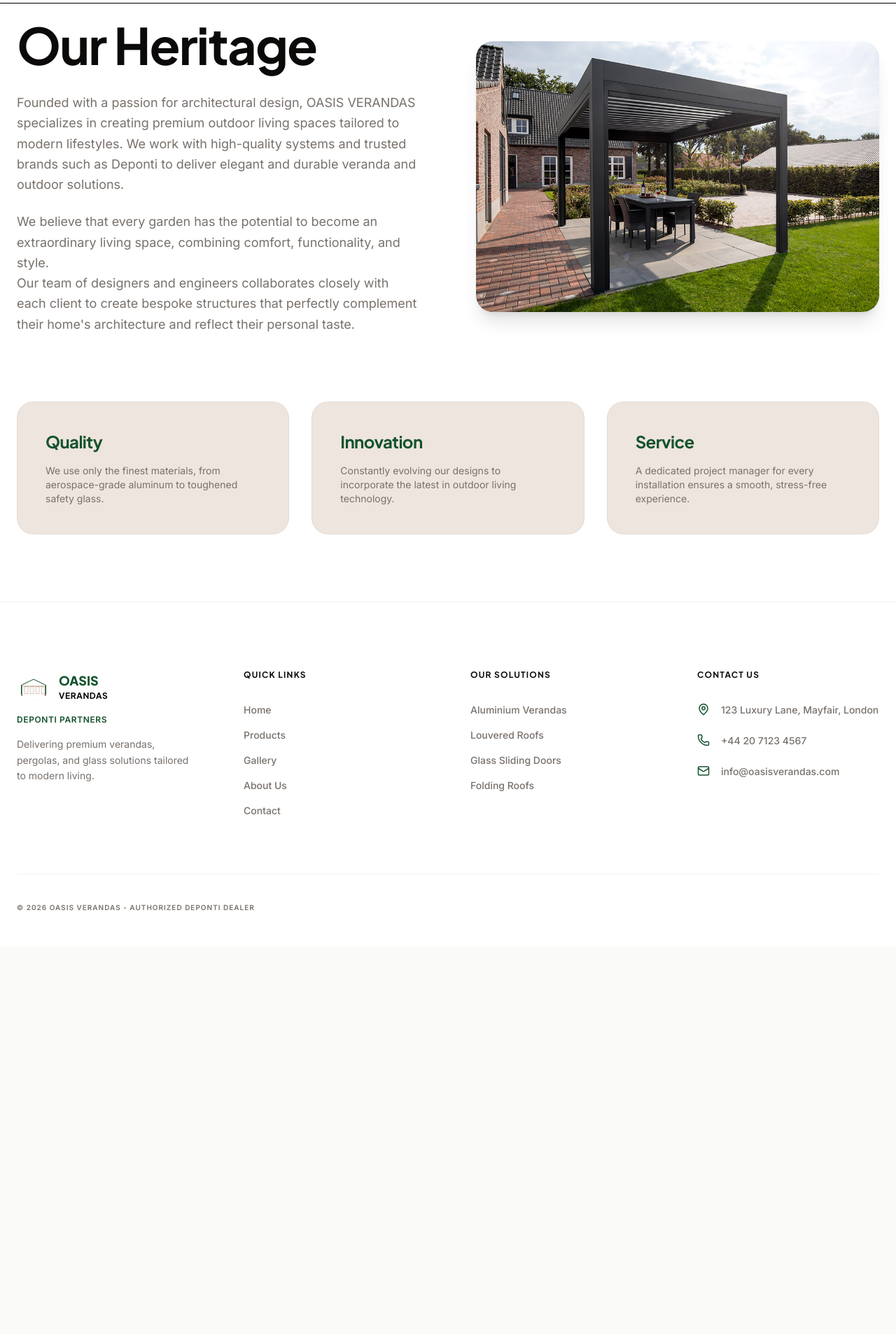
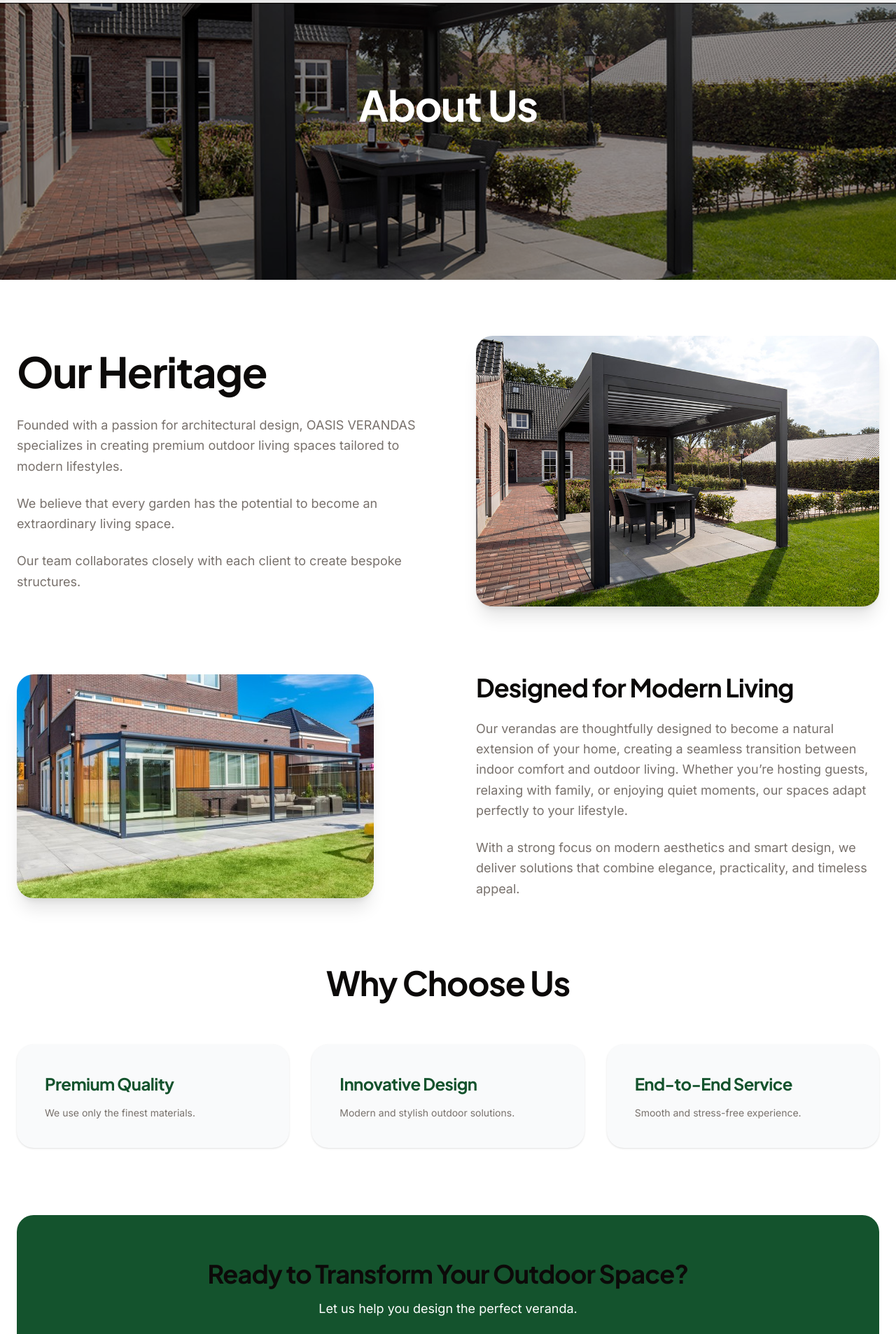
Before and after one commit to Harminder-3008/outdoors, a React (Vite) app: page /about in a window 1280 px wide. Shown: the part 100-2007 px from the top of the page at 70% size. Before the commit the page ends 1453 px from the top, so only its background shows below. Built offline with nearby package versions, Linux system fonts and the light colour scheme.

Commit message:
fix some chnges

```diff
--- a/src/pages/About.tsx
+++ b/src/pages/About.tsx
@@ -1,35 +1,128 @@
 import slider3Img from '../assets/images/Slider 3.jpg';
+import slider2Img from '../assets/AVimages/Bosco veranda.jpg';
+import { Link } from "react-router-dom";
 
 export const About = () => (
-  <div className="pt-32 pb-24 bg-white">
-    <div className="max-w-7xl mx-auto px-6">
+  <div className="bg-white">
+
+    {/* ================= HERO ================= */}
+    <div className="relative w-full h-[350px] md:h-[500px]">
+      <img
+        src={slider3Img}   // ✅ Hero image
+        className="w-full h-full object-cover"
+        alt="About Banner"
+      />
+      <div className="absolute inset-0 bg-black/40 flex items-center justify-center">
+        <h1 className="text-4xl md:text-6xl font-bold text-white">
+          About Us
+        </h1>
+      </div>
+    </div>
+
+    <div className="max-w-7xl mx-auto px-6 py-20">
+
+      {/* ================= OUR HERITAGE ================= */}
       <div className="grid grid-cols-1 lg:grid-cols-2 gap-20 items-center mb-24">
+
         <div>
-          <h1 className="text-5xl md:text-7xl font-display font-bold text-dark mb-8">Our Heritage</h1>
+          <h2 className="text-5xl md:text-6xl font-bold text-dark mb-8">
+            Our Heritage
+          </h2>
+
           <p className="text-muted text-lg leading-relaxed mb-6">
-          Founded with a passion for architectural design, OASIS VERANDAS specializes in creating premium outdoor living spaces tailored to modern lifestyles. We work with high-quality systems and trusted brands such as Deponti to deliver elegant and durable veranda and outdoor solutions.
+            Founded with a passion for architectural design, OASIS VERANDAS specializes in creating premium outdoor living spaces tailored to modern lifestyles.
+          </p>
+
+          <p className="text-muted text-lg leading-relaxed mb-6">
+            We believe that every garden has the potential to become an extraordinary living space.
           </p>
 
           <p className="text-muted text-lg leading-relaxed">
-We believe that every garden has the potential to become an extraordinary living space, combining comfort, functionality, and style.</p>
+            Our team collaborates closely with each client to create bespoke structures.
+          </p>
+        </div>
+
+        <img
+          src={slider3Img}   // ✅ Heritage image
+          alt="About Us"
+          className="rounded-3xl shadow-xl"
+        />
+      </div>
+
+      {/* ================= EXTRA SECTION ================= */}
+      <div className="grid grid-cols-1 lg:grid-cols-2 gap-20 items-center mb-24">
+
+        <img
+          src={slider2Img}   // ✅ Extra section image
+          alt="Outdoor Living"
+          className="rounded-3xl shadow-xl"
+        />
+
+        <div>
+          <h2 className="text-4xl font-bold mb-6 text-dark">
+            Designed for Modern Living
+          </h2>
+
+          <p className="text-muted text-lg leading-relaxed mb-6">
+            Our verandas are thoughtfully designed to become a natural extension of your home, creating a seamless transition between indoor comfort and outdoor living. Whether you’re hosting guests, relaxing with family, or enjoying quiet moments, our spaces adapt perfectly to your lifestyle.
+          </p>
+
           <p className="text-muted text-lg leading-relaxed">
-Our team of designers and engineers collaborates closely with each client to create bespoke structures that perfectly complement their home's architecture and reflect their personal taste.          </p>
+            With a strong focus on modern aesthetics and smart design, we deliver solutions that combine elegance, practicality, and timeless appeal.
+          </p>
         </div>
-        <img src={slider3Img} alt="About Us" className="rounded-3xl shadow-xl" referrerPolicy="no-referrer" />
       </div>
+
+      {/* ================= WHY CHOOSE US ================= */}
+      <div className="mb-24">
+        <h2 className="text-4xl md:text-5xl font-bold text-center mb-16">
+          Why Choose Us
+        </h2>
 
         <div className="grid grid-cols-1 md:grid-cols-3 gap-8">
           {[
-          { title: "Quality", desc: "We use only the finest materials, from aerospace-grade aluminum to toughened safety glass." },
-          { title: "Innovation", desc: "Constantly evolving our designs to incorporate the latest in outdoor living technology." },
-          { title: "Service", desc: "A dedicated project manager for every installation ensures a smooth, stress-free experience." }
+            {
+              title: "Premium Quality",
+              desc: "We use only the finest materials."
+            },
+            {
+              title: "Innovative Design",
+              desc: "Modern and stylish outdoor solutions."
+            },
+            {
+              title: "End-to-End Service",
+              desc: "Smooth and stress-free experience."
+            }
           ].map((item, i) => (
-          <div key={i} className="p-10 rounded-3xl bg-accent/20 border border-black/5">
-            <h3 className="text-2xl font-display font-bold mb-4 text-primary">{item.title}</h3>
+            <div
+              key={i}
+              className="p-10 rounded-3xl bg-gray-50 shadow-sm hover:shadow-lg transition"
+            >
+              <h3 className="text-2xl font-bold mb-4 text-primary">
+                {item.title}
+              </h3>
               <p className="text-muted text-sm">{item.desc}</p>
             </div>
           ))}
         </div>
       </div>
+
+      {/* ================= CTA ================= */}
+      <div className="text-center bg-primary text-white p-16 rounded-3xl">
+        <h2 className="text-3xl md:text-4xl font-bold mb-4">
+          Ready to Transform Your Outdoor Space?
+        </h2>
+        <p className="mb-6 text-lg">
+          Let us help you design the perfect veranda.
+        </p>
+
+        <Link to="/contact">
+          <button className="bg-white text-primary px-8 py-3 rounded-full font-semibold hover:bg-gray-100 hover:scale-105 transition cursor-pointer">
+            Contact Us
+          </button>
+        </Link>
+      </div>
+
+    </div>
   </div>
 );
```
Lines whose indentation alone changed are shown as unchanged.
